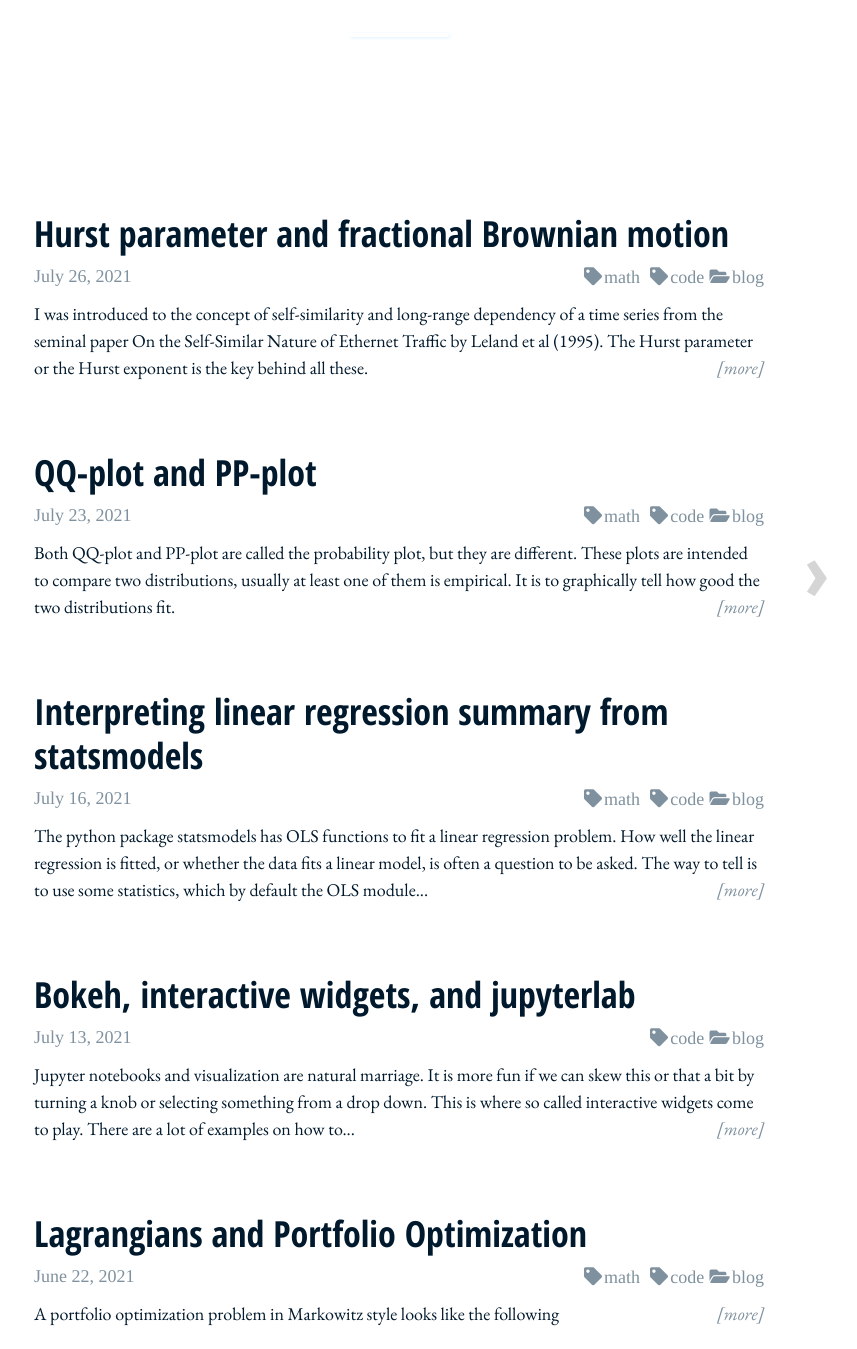
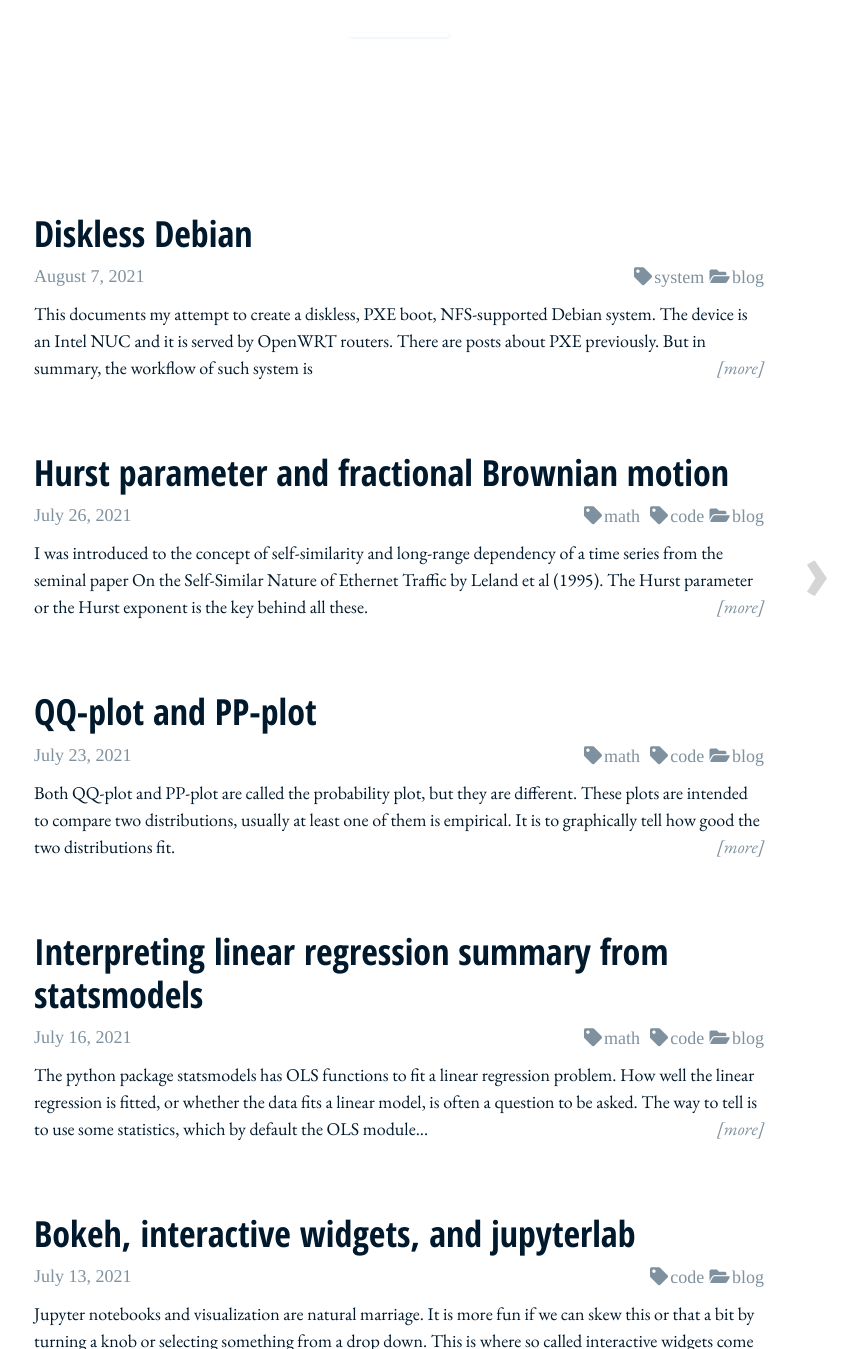
Before and after one commit to righthandabacus/righthandabacus.github.io, a Jekyll site: the page built from index.html, in a window 1280 px wide and 1400 px high, scrolled down 364 px, cut to the strip 51-1400 px from the top of the window. Shown: the whole strip, without its empty margins (241-1098 px from the left). Built offline with Jekyll 4.4.1, drawn with Linux system fonts in a browser that asks for light colours; nearby versions of some CDN libraries; some web fonts are replaced; the list of posts is cut into pages by our own code; some of the changed lines change nothing that is shown.

Commit message:
new post

````diff
--- a/_posts/2021-07-23-qqplot.markdown
+++ b/_posts/2021-07-23-qqplot.markdown
@@ -327,11 +327,11 @@ plt.show()
 
 There can be `PairGrid.map()` for all charts in the grid, `map_diag()` and
 `map_offdiag()` for on- and off-diagonal charts, or `map_upper()` and
-`map_lower()` for the upper- and lower-triangular charts of the grid.
-We can also provide a custom function to the family of `PairGrid.map()`. The
-the exception of `map_diag()`, this custom function to provide should take the
-$$x$$ and $$y$$ data as positional arguments, while `map_diag()` takes only $$x$$
-data. With this, we can define a few functions to be used:
+`map_lower()` for the upper- and lower-triangular charts of the grid.  We can
+also provide a custom function to the family of `PairGrid.map()`. The exception
+of `map_diag()` is to expect the custom function to take the $$x$$ and $$y$$
+data as positional arguments, while `map_diag()` takes only $$x$$ data. With
+this, we can define a few functions to be used:
 
 ```python
 import matplotlib.pyplot as plt
--- /dev/null
+++ b/_posts/2021-08-07-diskless.markdown
@@ -0,0 +1,209 @@
+---
+layout: post
+title: Diskless Debian
+date: Sat, 07 Aug 2021 15:41:23 -0400
+tags: system
+---
+
+This documents my attempt to create a diskless, PXE boot, NFS-supported Debian
+system. The device is an Intel NUC and it is served by OpenWRT routers. There
+are posts about [PXE](/2020-11-24-pxeboot) previously. But in summary, the
+workflow of such system is
+
+1. Client boot with PXE stack on network card, which requests for DHCP
+2. DHCP server respond with IP address and the location of the boot program
+3. Client, according to the DHCP reply, request for the network boot program (NBP) from TFTP
+4. Client pass the ownership to the NBP for the next stage of boot, which in
+   case of pxelinux, will show boot menu and load kernel
+
+My previous attempt using DD-WRT does not work well. OpenWRT however, has a
+better kernel to support NFS to make everything smooth.
+
+## DHCP set up
+
+In OpenWRT, the DHCP server is [dnsmasq](https://openwrt.org/docs/guide-user/base-system/dhcp),
+which its configuration are located at `/etc/config/dhcp` (OpenWRT specific)
+and `/etc/dnsmasq.conf` (dnsmasq default). When we run it as a daemon, OpenWRT
+will create a new config at `/var/etc` that loads the latter and apply the
+attributes from the former. Hence it is better to modify at `/etc/config/dhcp`.
+Below should be a new section appended to the end:
+
+```text
+config boot linux
+       option filename 'pxelinux.0'
+       option serveraddress '192.168.0.2'
+       option servername 'tftpserver'
+```
+
+The above will be converted into a line
+`dhcp-boot=pxelinux.0,tftpserver,192.168.0.2` in the `dnsmasq.conf`, and
+delivered as DHCP option 66 (TFTP server address) and option 67 (boot filename)
+in the reply. In fact, we can make this more specific to one host, for example,
+the below will be host-based configuration based on MAC address:
+
+```text
+config host 'myhost'
+        option ip '192.168.0.123'
+        option mac '01:23:45:ab:cd:ef'
+        option tag 'NOPXE'
+```
+
+## TFTP set up
+
+TFTP is also supported in dnsmasq. What we needed to do is to add these two
+lines into `/etc/dnsmasq.conf`:
+
+```text
+enable-tftp
+tftp-root=/path/to/tftproot
+```
+
+or equivalently, add to `/etc/config/dhcp`:
+
+```text
+
+config dnsmasq
+	# ...
+	option enable_tftp '1'
+	option tftp_root '/path/to/tftproot'
+
+config dhcp 'lan'
+	option interface 'lan'
+	option dhcp_range '192.168.0.1,proxy'
+	option start '100'
+	option leasetime '12h'
+	option limit '150'
+	option dynamicdhcp '0'
+```
+
+The above configuration is for using a OpenWRT device to serve TFTP other than
+the one responding to DHCP. Otherwise, we do not need to modify the `lan`
+section to set the `dhcp_range` and `dynamicdhcp` option. But we must ensure
+that dnsmasq is listening to the interface that serves TFTP. It will not work
+if we ignored the interface for DHCP. If we set ths up in web interface in LuCI:
+
+- in Network → Interface → LAN → DHCP server → General setup, uncheck "Ignore interface"
+- in Network → Interface → LAN → DHCP server → Advanced settings, uncheck "Dynamic DHCP" and uncheck "Force"
+- in Network → DHCP and DNS → General settings, uncheck "Authoritative"
+- in Network → DHCP and DNS → TFTP settings, check "Enable TFTP server", enter the full path for "TFTP server root"
+
+To test, run "tftp <address>" and then try to "get <filename>" for the filename
+(or path) relative to the tftp root.
+
+## NFS system
+
+We used NFSv4 under OpenWRT. Kernel server is used, as it seems more robust
+than the user server in the case of OpenWRT systems. The disks are mounted
+externally as OpenWRT device usually would not have enough built-in storage. We
+need to set up the mount in `/etc/config/fstab` with the following:
+
+```text
+config global automount
+        option from_fstab 1
+        option anon_mount 1
+
+config global autoswap
+        option from_fstab 1
+        option anon_swap 0
+
+config mount
+        option target   /tmp/extstorage
+        option device   /dev/sda1
+        option enabled  1
+        option enabled_fsck 0
+		option options 'noexec,noatime,nodiratime,nodev'
+```
+
+and for USB storage, we will also need to
+
+    opkg install usbutils kmod-usb-storage block-mount
+
+For NFS then, we need to do
+
+    opkg install nfs-kernel-server
+
+and then edit `/etc/exports` with
+
+```text
+/tmp	*(ro,all_squash,insecure,no_subtree_check,sync,fsid=0)
+/tmp/extstorage	*(rw,all_squash,insecure,no_subtree_check,nohide,sync,fsid=1)
+/tmp/extstorage/diskless *(rw,no_root_squash,insecure,no_subtree_check,nohide,sync,fsid=3)
+```
+
+Note here that the external drive are mounted under a mount point under `/tmp`,
+not the usual `/mnt`. It is because in OpenWRT, the `/mnt` is at an overlay
+mount and mounting something under there will raise an error. In `/tmp`,
+however, is a tmpfs which does not have such problem.
+
+Usually NFS will do root squash to make all files accessed through NFS to be
+owned by nobody (exact user ID depends on system). However, we do not want this
+for our diskless systems so that different users, root included, can still be
+distinguished.
+
+## PXElinux configuration
+
+In the TFTP server, under the tftp root, we should make a copy of `pxelinux.0`
+from syslinux and put the `*.c32` file (e.g. 32-bit BIOS version) under
+`boot/isolinux/`. Then we can set up, for example, the below config at `pxelinux.cfg/default`:
+
+```text
+DEFAULT menu.c32
+
+PROMPT 1
+TIMEOUT 30
+ONTIMEOUT Debian
+
+LABEL reboot
+  MENU LABEL reboot computer
+  COM32 reboot.c32
+
+LABEL local
+  MENU LABEL boot local drive
+  LOCALBOOT 0
+
+LABEL Debian
+  MENU LABEL Debian Buster
+  KERNEL vmlinuz
+  APPEND vga=858 rw ip=dhcp initrd=initrd.img root=/dev/nfs nfsroot=192.168.0.2:/tmp/extstorage/diskless/NUC ipv6.disable=1
+```
+
+Then we also need to copy the kernel (`vmlinuz`) and init ramdisk
+(`initrd.img`) to the tftp root. Which can be easily done if we have installed
+a system in another machine.
+
+## Boot disk set up
+
+The easiest way to create a boot disk is to get a separate computer, install
+Debian, then create a tarball out of the root mount. Or otherwise, we can also use
+
+    debootstrap --no-merge-usr bullseye /path/install http://ftp2.us.debian.org/debian
+
+to create a barebone Debian install. After we copy over all files into the NFS
+server under a dedicated directory (e.g., `/tmp/extstorage/diskless/NUC` in my
+case), we still need to make sure the kernel and the init ram disk are
+accessible from TFTP. A symbolic link of the two files into the tftp root
+should be suffice.
+
+The next thing is to prepare the copied file to be usable in the diskless
+environment. One dedicated copy for one machine would be the best. But at
+least, we need to update `/etc/hostname` and the `/etc/network/interfaces` if
+not using DHCP. Chroot to `apt-get install openssh-server` would also be
+necessary if the diskless device is also headless.
+
+One key thing for the kernel: It will be delivered via TFTP and the root would
+be mounted as NFS. Hence the kernel should support NFS access. If not, we need
+to create a init ram disk with those modules. In debian, what we need is to add
+`BOOT=nfs` into `/etc/initramfs-tools/initramfs.conf` and then run `mkinitramfs
+-d /etc/initramfs-tools -o path/to/initrd.img`.
+
+## First boot
+
+After all these are done, the diskless device should be able to boot with the
+root mounted via NFS. To test run (which fails in DD-WRT but works in OpenWRT)
+is to sudo and run `apt-get update; apt-get dist-upgrade`. This will test
+whether NFS can handle the permission correctly. Also we should check `/proc`
+and `/dev` to make sure the procfs and device fs are mounted correctly (local,
+not related to NFS)
+
+Cavet: Diskless system over Ethernet is slow because Ethernet is way slower
+than SATA connection.
````
